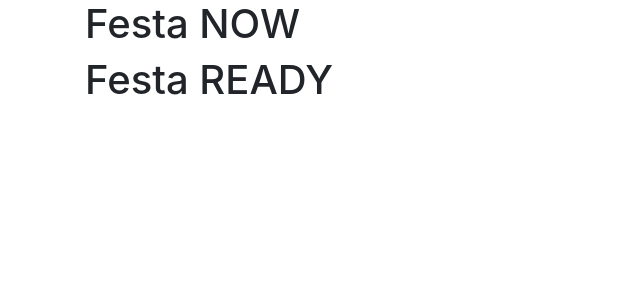
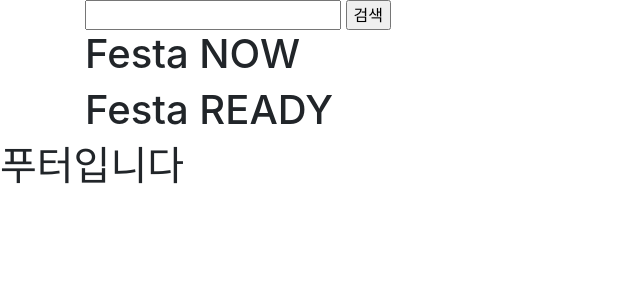
Before and after one commit to 2019-hackerthon/Festagroud, a Django app: page / in a window 1280 px wide. Shown: the part 56-356 px from the top of the page, without its empty margins (0-640 px from the left). Run offline with Django 3.2, Linux system fonts and the light colour scheme; data that the repository does not hold is empty; some libraries are stand-ins or nearby versions.

Commit message:
검색기능 semi완성

```diff
--- a/app_festa/templates/festa_home/home.html
+++ b/app_festa/templates/festa_home/home.html
@@ -8,13 +8,21 @@
  -->
 {% block content %}
 <div class="container">
-    <h1>Festa NOW</h1>
+    <div class="main">
+        <form action="{% url 'search' %}" method ="GET">
+            <input type="text" name="search_bar" value="{{keyword}}">
+            <input type="submit" value="검색">
+        </form>
+        {% for festa in result_festa %}
+            {{festa.name}}
+        {% endfor%}
+
+
+    </div>
+
     <div class="festa_now">
-        <!--
-        Festa 객체들 중에서
-        공연 날짜 == 오늘 날짜 이면
-        festa_now에 게시
-         -->
+        <h1>Festa NOW</h1>
+        <!--  Festa 객체들 중에서 공연 날짜 == 오늘 날짜 이면 festa_now에 게시 -->
         {% for festa_now in festas.all %}
         {% if festa_now.schedule|date:"Y m d" == today|date:"Y m d" %}
             <!-- 각 festa별 로그인 후 festa_now게시판으로 이동 -->
@@ -22,13 +30,10 @@
         {% endif %}
         {% endfor %}
     </div>
-    <h1>Festa READY</h1>
+
     <div class="festa_ready">
-        <!--
-        Festa 객체들 중에서
-        공연 날짜 != 오늘 날짜 이면
-        festa_ready에 게시
-         -->
+        <h1>Festa READY</h1>
+        <!-- Festa 객체들 중에서 공연 날짜 != 오늘 날짜 이면 festa_ready에 게시 -->
         {% for festa_ready in festas.all %}
         {% if festa_ready.schedule|date:"Y m d" != today|date:"Y m d" %}
             <!-- 각 festa별 festa_ready게시판으로 이동 -->
@@ -38,22 +43,15 @@
     </div>
 </div>
 </body>
+<!-- footer 시작 -->
+<footer>
+<h1>푸터입니다</h1>
+</footer>
 
 <style>
-    .festa_now {
-        display: grid;
-        grid-template-columns: 33% 33% 33%;
-    }
-
-    .festa_ready {
-        display: grid;
-        grid-template-columns: 33% 33% 33%;
-    }
-
     img {
-        width: 80%;
-        text-align: center;
         height: 300px;
+        weight: 150px;
         border: 1px solid;
         border-color: black;
     }
--- a/app_festa/views.py
+++ b/app_festa/views.py
@@ -54,3 +54,11 @@ def update(request, festa_id) :
         update_festa.image = request.FILES['image']
         update_festa.save()
         return redirect('home')
+
+def search(request) :
+    all_festa = Festa.objects.all()
+    keyword = request.GET.get('search_bar')
+    result_festa=[]
+    for object in all_festa.filter(name__icontains = keyword) :
+        result_festa.append(object)
+    return render(request, 'festa_home/home.html', {'result_festa': result_festa})
--- a/project_festa/urls.py
+++ b/project_festa/urls.py
@@ -24,6 +24,7 @@ urlpatterns = [
     path('', app_festa.views.home, name="home"),
     path('new/', app_festa.views.new, name="new"),
     path('create/', app_festa.views.create, name="create"),
+    path('search/', app_festa.views.search, name="search"),
     path('<int:festa_id>/delete/', app_festa.views.delete, name="delete"),
     path('<int:festa_id>/edit/', app_festa.views.edit, name="edit"),
     path('<int:festa_id>/update/', app_festa.views.update, name="update"),
```
